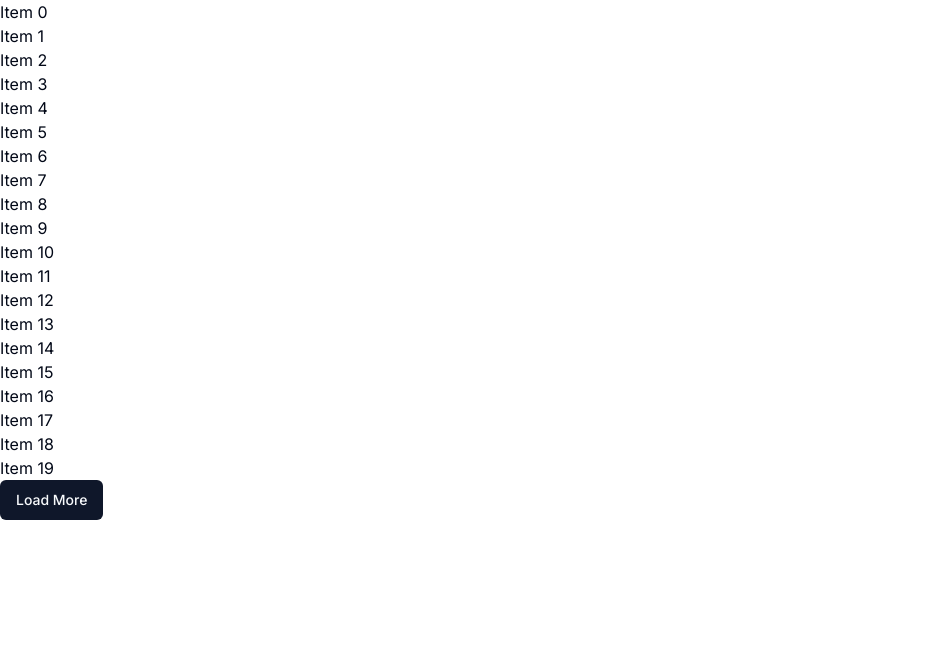
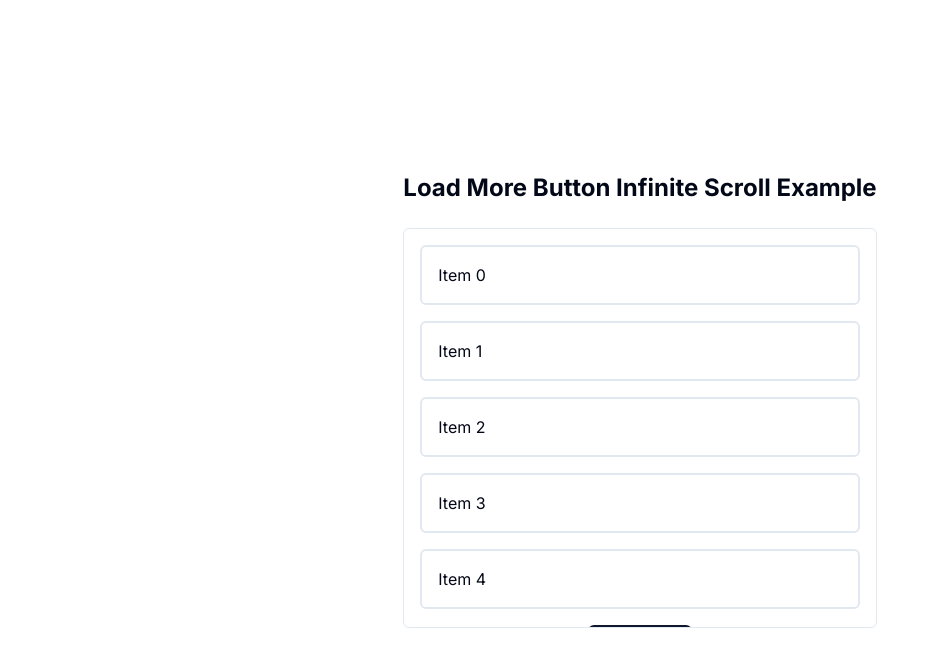
Before and after one commit to aziznal/nextjs-tanstack-query-lazy-loading, a Next.js app: page /load-more-button-example in a window 1280 px wide. Shown: the top 666 px of the page, without its empty margins (0-940 px from the left). Built offline with nearby package versions, Linux system fonts and the light colour scheme.

Commit message:
improve styles and add better loading animation

```diff
--- a/app/load-more-button-example/page.tsx
+++ b/app/load-more-button-example/page.tsx
@@ -1,16 +1,41 @@
 "use client";
 
+import Item, { ItemLoadingSkeleton } from "@/components/item";
 import { Button } from "@/components/ui/button";
 import { useGetInfiniteItems } from "@/lib/use-get-infinite-items";
-import { Fragment } from "react";
+import { Fragment, useRef } from "react";
+
+const PAGE_SIZE = 5;
 
 export default function LoadMoreButtonInfiniteScrollPage() {
-  const query = useGetInfiniteItems();
+  const query = useGetInfiniteItems({
+    pageSize: PAGE_SIZE,
+  });
 
-  console.log(query.data);
+  const itemListRef = useRef<HTMLDivElement>(null);
+
+  const onLoadMoreButtonClick = () => {
+    query.fetchNextPage();
+
+    // scroll to the bottom of the list
+    setTimeout(() => {
+      itemListRef.current?.scrollTo({
+        top: itemListRef.current.scrollHeight,
+        behavior: "smooth",
+      });
+    }, 0);
+  };
 
   return (
-    <div>
+    <div className="flex flex-col items-center justify-center h-[100dvh] w-fit mx-auto">
+      <h1 className="font-bold text-2xl text-center mb-6">
+        Load More Button Infinite Scroll Example
+      </h1>
+
+      <div
+        className="flex flex-col items-center gap-4 overflow-y-auto max-h-[50%] w-full p-4 pb-12 border rounded-md"
+        ref={itemListRef}
+      >
         {query.data?.pages.map((page) => (
           <Fragment
             key={page.items
@@ -18,14 +43,25 @@ export default function LoadMoreButtonInfiniteScrollPage() {
               .reduce((acc, next) => (acc += next))}
           >
             {page.items.map((item) => (
-            <div key={item.id}>{item.name}</div>
+              <Item key={item.id} item={item} />
             ))}
           </Fragment>
         ))}
 
-      {query.isLoading && <div>Loading...</div>}
+        {(query.isLoading || query.isFetchingNextPage) && (
+          <>
+            {new Array(PAGE_SIZE).fill(null).map((_, index) => (
+              <ItemLoadingSkeleton key={index} />
+            ))}
+          </>
+        )}
 
-      {!query.isLoading && <Button onClick={() => query.fetchNextPage()}>Load More</Button>}
+        {!query.isLoading && !query.isFetchingNextPage && (
+          <Button onClick={onLoadMoreButtonClick} disabled={!query.hasNextPage}>
+            Load More
+          </Button>
+        )}
+      </div>
     </div>
   );
 }
--- /dev/null
+++ b/components/item.tsx
@@ -0,0 +1,22 @@
+import { FakeItem } from "@/lib/fake-api/fake-api";
+import { Skeleton } from "./ui/skeleton";
+
+type ItemProps = {
+  item: FakeItem;
+};
+
+export default function Item({ item }: ItemProps) {
+  return (
+    <div className="border-2 p-4 flex w-full rounded-md hover:bg-slate-100 transition-colors">
+      {item.name}
+    </div>
+  );
+}
+
+export function ItemLoadingSkeleton() {
+  return (
+    <Skeleton className="border-2 p-4 flex w-full rounded-md hover:bg-slate-100 transition-colors">
+      <Skeleton className="w-[64px] h-4 bg-gray-300 rounded-md animate-pulse" />
+    </Skeleton>
+  );
+}
--- /dev/null
+++ b/components/ui/skeleton.tsx
@@ -0,0 +1,15 @@
+import { cn } from "@/lib/utils"
+
+function Skeleton({
+  className,
+  ...props
+}: React.HTMLAttributes<HTMLDivElement>) {
+  return (
+    <div
+      className={cn("animate-pulse rounded-md bg-muted", className)}
+      {...props}
+    />
+  )
+}
+
+export { Skeleton }
--- a/lib/use-get-infinite-items.tsx
+++ b/lib/use-get-infinite-items.tsx
@@ -1,15 +1,15 @@
 import { useInfiniteQuery } from "@tanstack/react-query";
 import { FakeItem } from "./fake-api/fake-api";
 
-export const useGetInfiniteItems = () =>
+export const useGetInfiniteItems = ({ pageSize }: { pageSize: number }) =>
   useInfiniteQuery<{ items: FakeItem[]; nextCursor: number }>({
     queryKey: ["infinite-items"],
     initialPageParam: 0,
     getNextPageParam: (lastPage, pages) => lastPage.nextCursor,
     queryFn: async ({ pageParam }) => {
-      const items = await fetch(`/items?count=20&cursor=${pageParam}`).then(
-        (res) => res.json()
-      );
+      const items = await fetch(
+        `/items?count=${pageSize}&cursor=${pageParam}`
+      ).then((res) => res.json());
 
       return items;
     },
```
Lines whose indentation alone changed are shown as unchanged.
